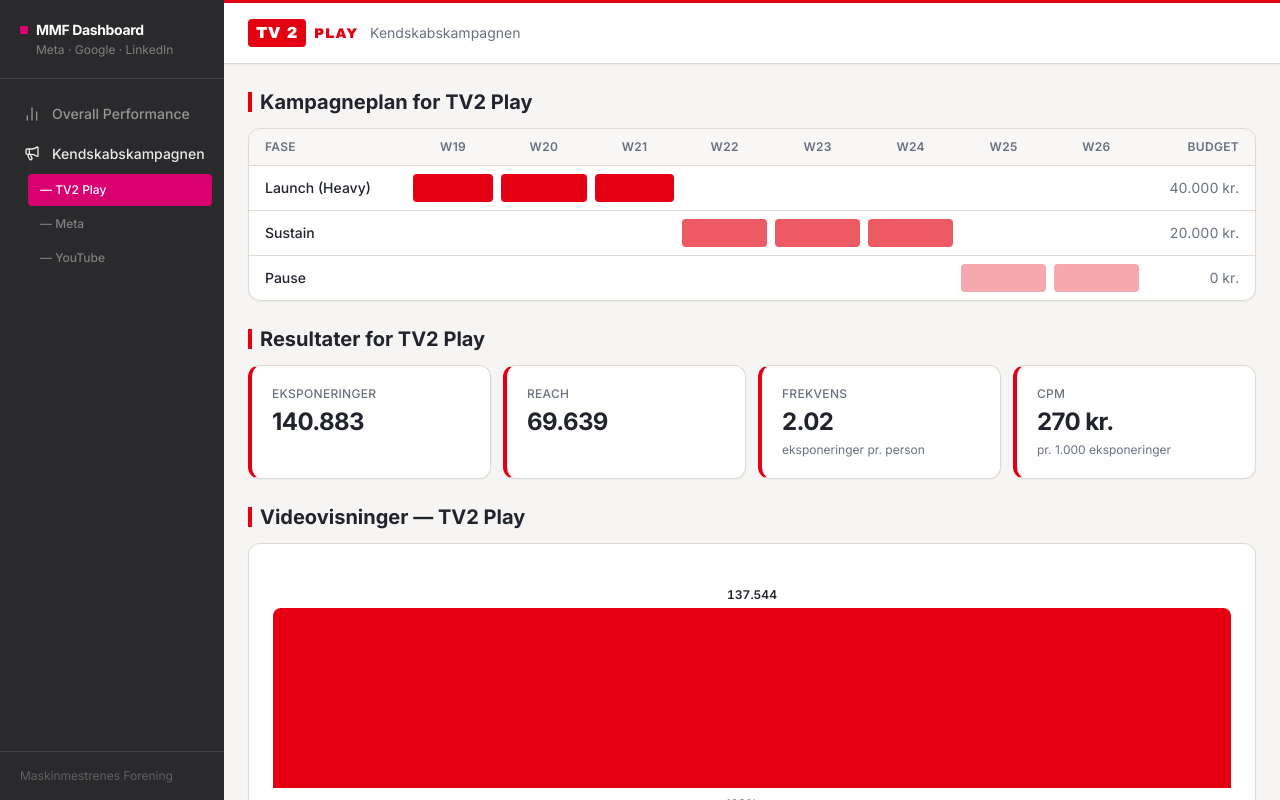
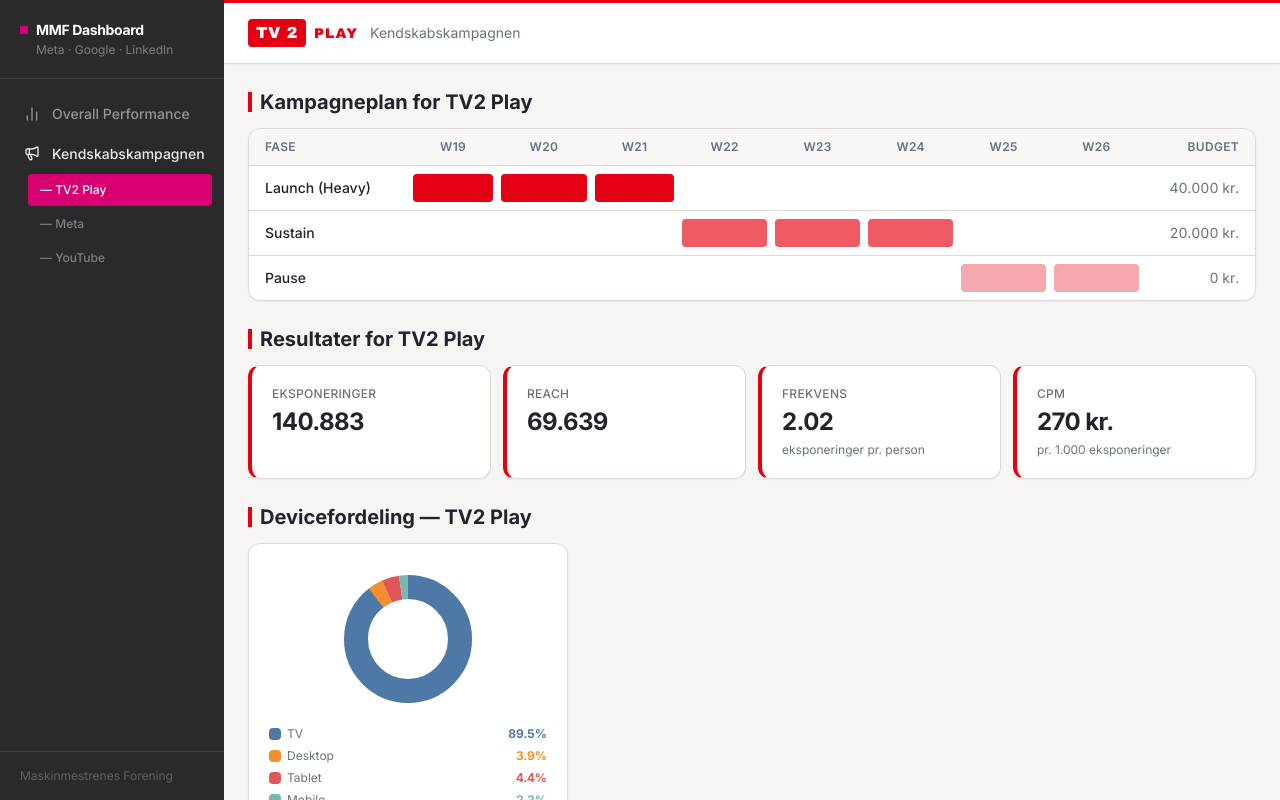
Before and after one commit to tskmmf-art/claude-ads-dashboard, a Next.js app: page /kendskabskampagnen/tv2play in a window 1280 px wide. Built offline with nearby package versions, Linux system fonts and the light colour scheme.

Commit message:
Add TV2 Play device stats to device charts
Hardcode TV2 Play device breakdown (Connected TV 145k, Desktop 6k, Tablet 7k,
Mobile 4k) from TV2 Connect report. Show DevicePieChart on TV2 Play subpage
and include TV2 data in the merged overall device chart on the main page.

```diff
--- a/src/app/kendskabskampagnen/page.tsx
+++ b/src/app/kendskabskampagnen/page.tsx
@@ -16,6 +16,7 @@ import {
   type KanalConfig,
 } from '@/lib/config/kendskabs'
 import type { AwarenessData, DemoCell, DeviceStat } from '@/lib/api/awareness'
+import { TV2_DEVICE_STATS } from './tv2play/page'
 import { VideoFunnel } from '@/components/VideoFunnel'
 import { DevicePieChart } from '@/components/DevicePieChart'
 import { DemographicHeatmap } from '@/components/DemographicHeatmap'
@@ -298,7 +299,7 @@ export default function KendskabskampagnenPage() {
 
   const mergedDeviceStats: DeviceStat[] = React.useMemo(() => {
     const map: Record<string, number> = {}
-    for (const s of [...metaDevice.data, ...googleDevice.data]) {
+    for (const s of [...metaDevice.data, ...googleDevice.data, ...TV2_DEVICE_STATS]) {
       map[s.device] = (map[s.device] ?? 0) + s.impressions
     }
     return Object.entries(map)
--- a/src/app/kendskabskampagnen/tv2play/page.tsx
+++ b/src/app/kendskabskampagnen/tv2play/page.tsx
@@ -3,6 +3,7 @@
 import * as React from 'react'
 import { CampaignGantt } from '@/components/CampaignGantt'
 import { VideoFunnel } from '@/components/VideoFunnel'
+import { DevicePieChart } from '@/components/DevicePieChart'
 import { formatCurrency, formatNumber } from '@/lib/utils/formatters'
 
 const BRAND = '#E40012'
@@ -14,6 +15,13 @@ const TV2_PHASES = [
 ]
 
 const TV2_DEFAULTS = { impressions: 140883, reach: 69639, cpm: 269.86, completionRate: 0.9763 }
+
+export const TV2_DEVICE_STATS = [
+  { device: 'TV',      impressions: 145_418 },
+  { device: 'Desktop', impressions:   6_369 },
+  { device: 'Tablet',  impressions:   7_117 },
+  { device: 'Mobile',  impressions:   3_625 },
+]
 
 function TV2Logo() {
   return (
@@ -89,6 +97,13 @@ export default function TV2PlayPage() {
         </div>
 
         <div>
+          <SectionHead>Devicefordeling — TV2 Play</SectionHead>
+          <div className="max-w-xs">
+            <DevicePieChart stats={TV2_DEVICE_STATS} />
+          </div>
+        </div>
+
+        <div>
           <SectionHead>Videovisninger — TV2 Play</SectionHead>
           <VideoFunnel
             data={{
```
